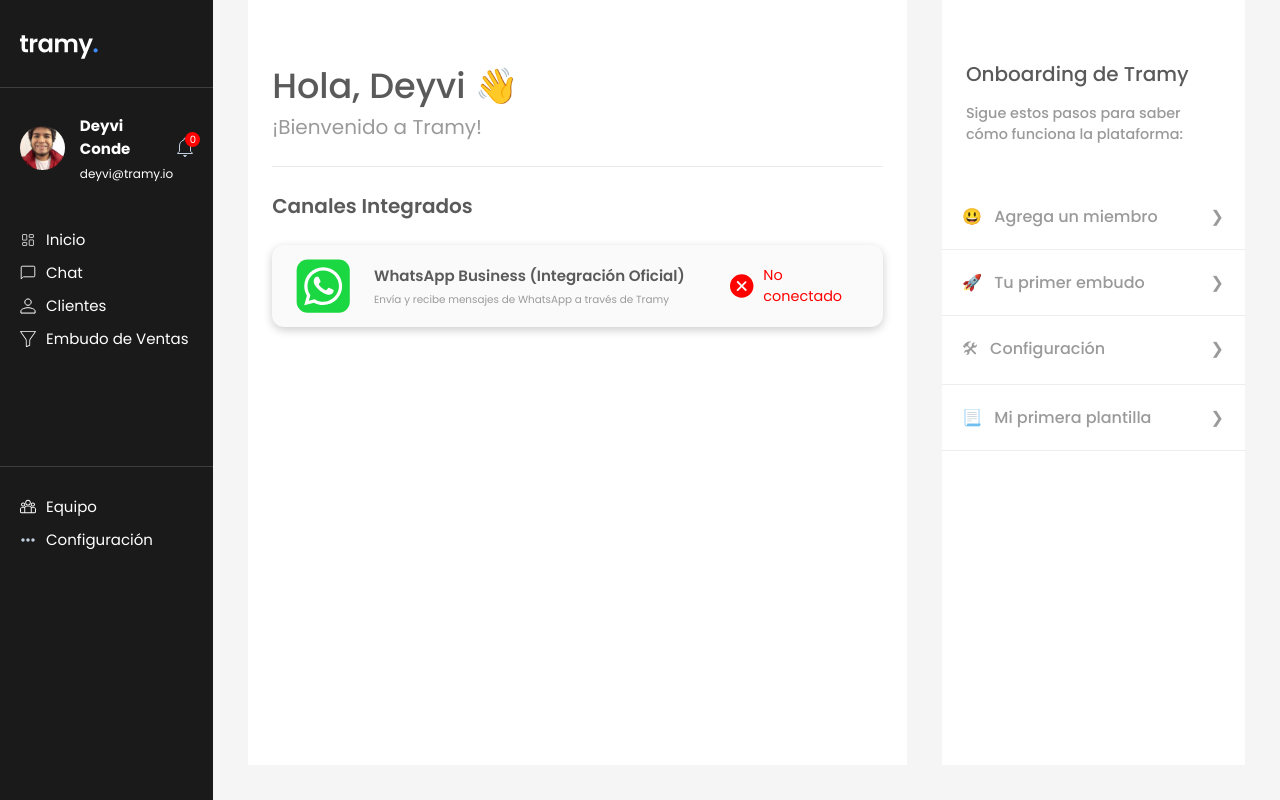
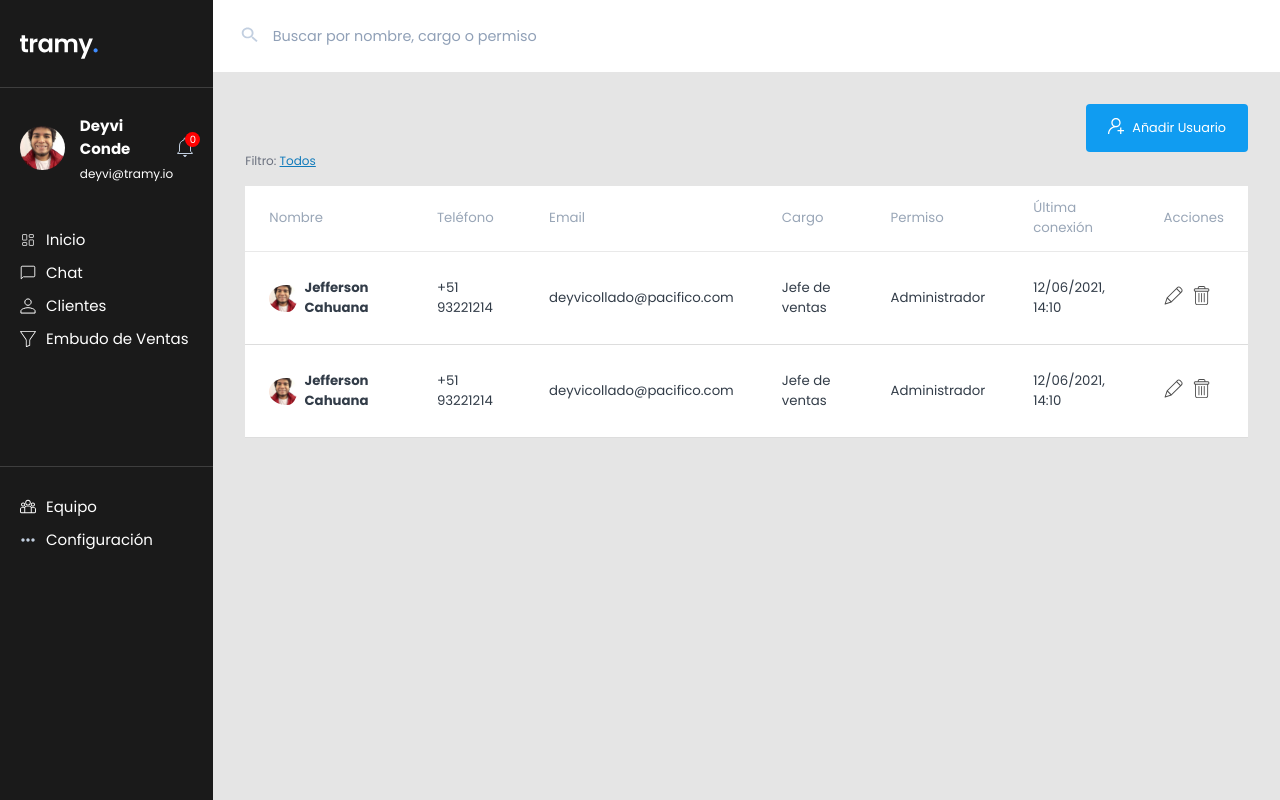
Before and after one commit to dotconde/tramy_client, a React (Create React App) app: page / in a window 1280 px wide. Built offline with nearby package versions, Linux system fonts and the light colour scheme.

Commit message:
Modify channel component

```diff
--- a/src/components/Feed/index.jsx
+++ b/src/components/Feed/index.jsx
@@ -1,10 +1,9 @@
 import React from "react";
 import "./styles.css";
+import Channel from "../UI/Channel";
 import { ReactComponent as WhatsappIcon } from "../../assets/icons/whatsapp.svg";
-import { ReactComponent as CheckIcon } from "../../assets/icons/check.svg";
-import { ReactComponent as CrossIcon } from "../../assets/icons/cross.svg";
 
-function Feed({ firstName = "Deyvi", channelStatus = false }) {
+function Feed({ firstName = "Deyvi" }) {
   return (
     <div className="feed">
       {/* Feed Welcome */}
@@ -17,30 +16,12 @@ function Feed({ firstName = "Deyvi", channelStatus = false }) {
       {/* Feed list of integrated channels */}
       <section className="feed__channel">
         <h4>Canales Integrados</h4>
-        <article className="channel">
-          <div className="channel__icon">
-            <WhatsappIcon />
-          </div>
-          <div className="channel__description">
-            <h5>WhatsApp Business (Integración Oficial)</h5>
-            <p>Envía y recibe mensajes de WhatsApp a través de Tramy</p>
-          </div>
-          <div className="channel__status">
-            {/* Wrap checkIcon within img for compatibility purposes */}
-
-            <p>
-              {channelStatus ? (
-                <div className="channel-active">
-                  <CheckIcon /> Conectado
-                </div>
-              ) : (
-                <div className="channel-inactive">
-                  <CrossIcon /> No conectado
-                </div>
-              )}
-            </p>
-          </div>
-        </article>
+        <Channel
+          icon={<WhatsappIcon />}
+          title={"WhatsApp Business (Integración Oficial)"}
+          content={"Envía y recibe mensajes de WhatsApp a través de Tramy"}
+          channelStatus={false}
+        />
       </section>
     </div>
   );
--- a/src/components/Feed/styles.css
+++ b/src/components/Feed/styles.css
@@ -41,69 +41,3 @@ hr {
   color: #5a5a5a;
   margin: 1.5rem 0;
 }
-
-.channel {
-  display: grid;
-  grid-template-columns: 1fr 3.5fr 1.5fr;
-  background-color: #fafafa;
-  border-radius: 0.75rem;
-  box-shadow: 0 0.18rem 0.625rem rgb(0 0 0 / 0.2);
-}
-
-.channel__icon {
-  display: flex;
-  justify-content: center;
-  align-items: center;
-}
-
-.channel__icon img {
-  width: 3.25rem;
-  padding: 1rem;
-}
-
-.channel__description {
-  display: block;
-  justify-content: flex-start;
-  align-items: center;
-}
-
-.channel__description h5 {
-  font-weight: 600;
-  font-size: 0.94rem;
-  color: #5a5a5a;
-  margin: 1.2rem 0 0.3rem;
-}
-
-.channel__description p {
-  font-size: 0.65rem;
-  color: #9a9a9a;
-  margin: 0 0 1.2rem;
-}
-
-.channel__status {
-  display: flex;
-  justify-content: flex-end;
-  align-items: center;
-  margin-right: 1.25rem;
-  font-size: 0.9rem;
-}
-
-.channel__status svg {
-  width: 1.5rem;
-  height: 1.5rem;
-  padding-right: 0.6rem;
-}
-
-.channel-active {
-  display: flex;
-  align-items: center;
-  color: #32ae7a;
-  fill: #32ae7a;
-}
-
-.channel-inactive {
-  display: flex;
-  align-items: center;
-  color: red;
-  fill: red;
-}
--- a/src/components/MainView/index.jsx
+++ b/src/components/MainView/index.jsx
@@ -6,8 +6,8 @@ import Client from "../Views/Clients";
 function MainView() {
   return (
     <div>
-      <Home />
-      {/* <Team/> */}
+      {/* <Home /> */}
+      <Team />
       {/* <Client/> */}
       {/* <Chat></Chat>
       <Funnel></Funnel>
--- a/src/components/UI/Button/index.jsx
+++ b/src/components/UI/Button/index.jsx
@@ -1,12 +1,17 @@
 import React from "react";
 import "./styles.css";
-import { ReactComponent as AddUserIcon } from "../../../assets/icons/add_user.svg";
 
-function Button({ content }) {
+function Button({ icon, content, backgroundColor, textColor, borderColor }) {
   return (
     <div className="add-user">
-      <button>
-        <AddUserIcon />
+      <button
+        style={{
+          backgroundColor: backgroundColor,
+          color: textColor,
+          borderColor: borderColor,
+        }}
+      >
+        <span>{icon}</span>
         <p>{content}</p>
       </button>
     </div>
--- a/src/components/UI/Button/styles.css
+++ b/src/components/UI/Button/styles.css
@@ -1,4 +1,4 @@
-.add-user{
+.add-user {
   display: flex;
   justify-content: flex-end;
   align-items: flex-end;
@@ -8,11 +8,8 @@
 .add-user button {
   display: flex;
   align-items: center;
-  background-color: #109CF1;
-  color: #ffff;
   padding: 0 1.5em;
   border-radius: 0.3em;
-  border: none;
   cursor: pointer;
 }
 
--- /dev/null
+++ b/src/components/UI/Channel/index.jsx
@@ -0,0 +1,37 @@
+import React from "react";
+import "./styles.css";
+import { ReactComponent as CheckIcon } from "../../../assets/icons/check.svg";
+import { ReactComponent as CrossIcon } from "../../../assets/icons/cross.svg";
+
+function Channel({ icon, title, content, channelStatus = false }) {
+  return (
+    <div>
+      <article className="channel">
+        <div className="channel__icon">
+          <span>{icon}</span>
+        </div>
+        <div className="channel__description">
+          <h5>{title}</h5>
+          <p>{content}</p>
+        </div>
+        <div className="channel__status">
+          {/* Wrap checkIcon within img for compatibility purposes */}
+
+          <p>
+            {channelStatus ? (
+              <div className="channel-active">
+                <CheckIcon /> Conectado
+              </div>
+            ) : (
+              <div className="channel-inactive">
+                <CrossIcon /> No conectado
+              </div>
+            )}
+          </p>
+        </div>
+      </article>
+    </div>
+  );
+}
+
+export default Channel;
--- /dev/null
+++ b/src/components/UI/Channel/styles.css
@@ -0,0 +1,65 @@
+.channel {
+  display: grid;
+  grid-template-columns: 1fr 3.5fr 1.5fr;
+  background-color: #fafafa;
+  border-radius: 0.75rem;
+  box-shadow: 0 0.18rem 0.625rem rgb(0 0 0 / 0.2);
+}
+
+.channel__icon {
+  display: flex;
+  justify-content: center;
+  align-items: center;
+}
+
+.channel__icon img {
+  width: 3.25rem;
+  padding: 1rem;
+}
+
+.channel__description {
+  display: block;
+  justify-content: flex-start;
+  align-items: center;
+}
+
+.channel__description h5 {
+  font-weight: 600;
+  font-size: 0.94rem;
+  color: #5a5a5a;
+  margin: 1.2rem 0 0.3rem;
+}
+
+.channel__description p {
+  font-size: 0.65rem;
+  color: #9a9a9a;
+  margin: 0 0 1.2rem;
+}
+
+.channel__status {
+  display: flex;
+  justify-content: flex-end;
+  align-items: center;
+  margin-right: 1.25rem;
+  font-size: 0.9rem;
+}
+
+.channel__status svg {
+  width: 1.5rem;
+  height: 1.5rem;
+  padding-right: 0.6rem;
+}
+
+.channel-active {
+  display: flex;
+  align-items: center;
+  color: #32ae7a;
+  fill: #32ae7a;
+}
+
+.channel-inactive {
+  display: flex;
+  align-items: center;
+  color: red;
+  fill: red;
+}
--- a/src/components/Views/Team/index.jsx
+++ b/src/components/Views/Team/index.jsx
@@ -4,12 +4,19 @@ import Search from "../../UI/Search";
 import Button from "../../UI/Button";
 import Filter from "../../Filter";
 import Table from "../../UI/Table";
+import { ReactComponent as AddUserIcon } from "../../../assets/icons/add_user.svg";
 
 function Team() {
   return (
     <div className="team">
       <Search placeholder={"Buscar por nombre, cargo o permiso"} />
-      <Button content={"Añadir Usuario"} />
+      <Button
+        icon={<AddUserIcon />}
+        content={"Añadir Usuario"}
+        backgroundColor={"#109CF1"}
+        textColor={"white"}
+        borderColor={"transparent"}
+      />
       <Filter />
       <Table
         headers={[
```
